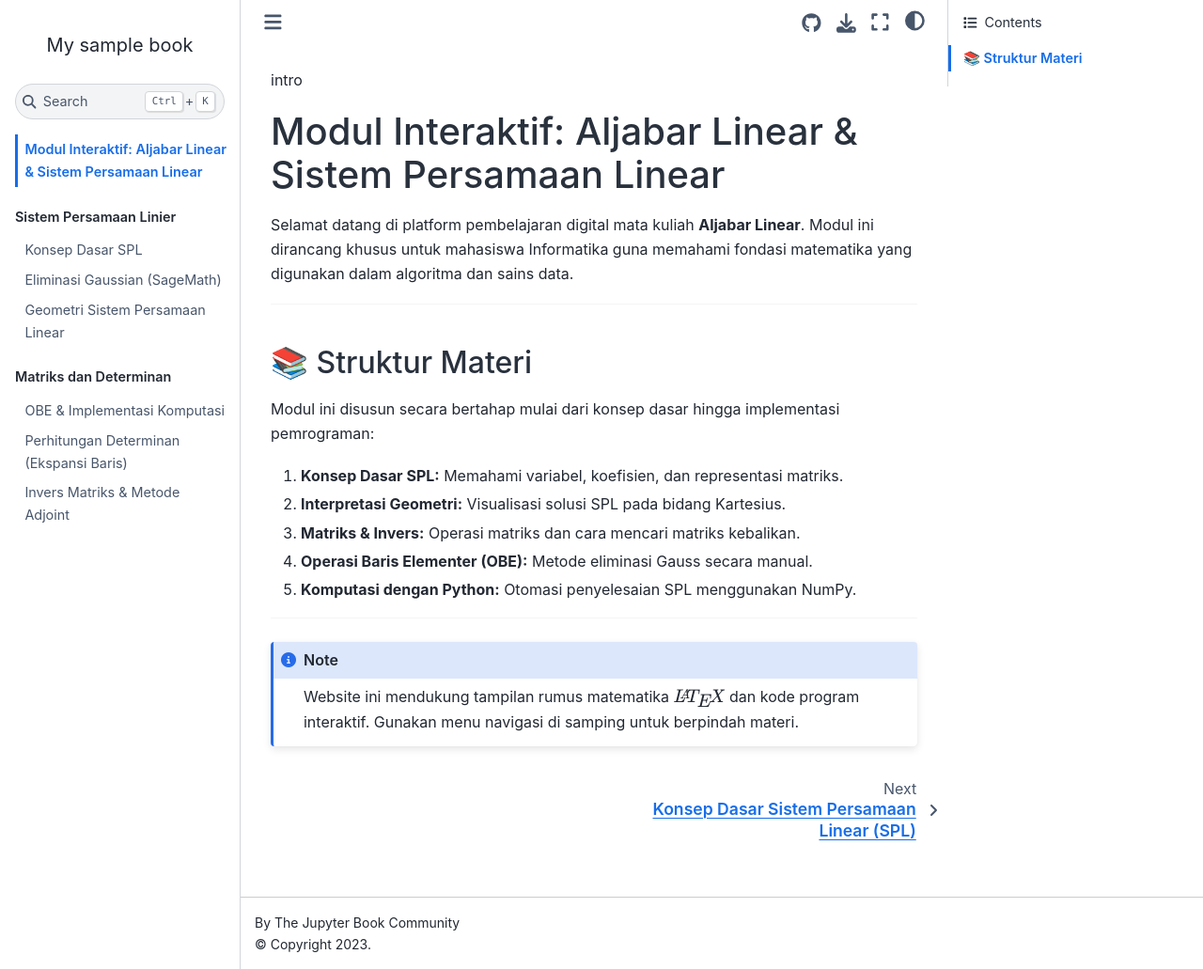
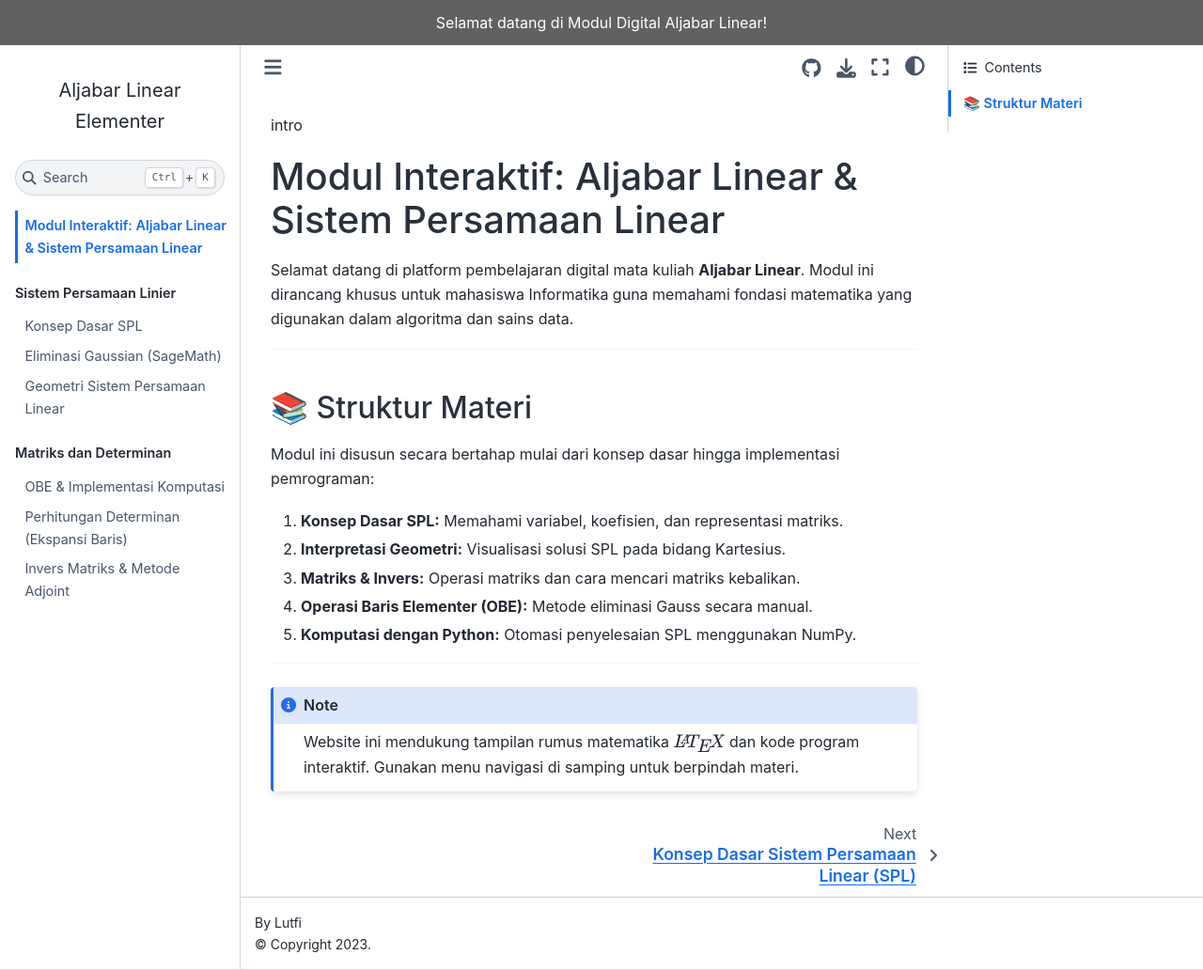
Before and after one commit to Lutttfi/KAL, a Jupyter Book: the page built from intro.md, in a window 1280 px wide and 1032 px high. Shown: the whole window at 94% size. Built offline with Jupyter Book 1.0.4 settings and Sphinx 7.4.7 and the Sphinx Book theme 1.1.4, drawn with Linux system fonts in a browser that asks for light colours; part of the change alters nothing that is shown.

Commit message:
tambah materi matriks transformasi dan update config

```diff
--- a/_config.yml
+++ b/_config.yml
@@ -1,33 +1,35 @@
 # Book settings
 # Learn more at https://jupyterbook.org/customize/config.html
 
-title: My sample book
-author: The Jupyter Book Community
-logo: images/logo.jpg
+title: Aljabar Linear Elementer  # Judul di sidebar
+author: Lutfi                   # Nama kamu sebagai penulis
+logo: images/logo.png           # Pastikan file ada di folder images
 
-# Force re-execution of notebooks on each build.
-# See https://jupyterbook.org/content/execute.html
+# Pengaturan Eksekusi Notebook
 execute:
-  execute_notebooks: force
+  execute_notebooks: cache      # Menggunakan cache agar proses build lebih cepat
 
-# Define the name of the latex output file for PDF builds
+# Pengaturan PDF (Opsional)
 latex:
   latex_documents:
-    targetname: book.tex
+    targetname: buku_kal.tex
 
-# Add a bibtex file so that we can create citations
+# File Referensi/Sitasi
 bibtex_bibfiles:
   - references.bib
 
-# Information about where the book exists on the web
+# Informasi Repository GitHub
 repository:
-  url: https://github.com/executablebooks/jupyter-book  # Online location of your book
-  path_to_book: docs  # Optional path to your book, relative to the repository root
-  branch: master  # Which branch of the repository should be used when creating links (optional)
+  url: https://github.com/Lutttfi/kal  # Link repo kamu
+  path_to_book: .                      # Titik karena file ada di root folder
+  branch: main                         # Sudah disesuaikan ke 'main'
 
-# Add GitHub buttons to your book
-# See https://jupyterbook.org/customize/config.html#add-a-link-to-your-repository
+# Pengaturan Tampilan HTML (Estetika)
 html:
-  use_issues_button: true
-  use_repository_button: true
-  favicon: images/favicon.ico
+  favicon: images/favicon.png          # Ikon di tab browser
+  use_issues_button: true              # Tombol lapor error
+  use_repository_button: true          # Tombol ke repo GitHub
+  use_edit_page_button: false          # Matikan jika tidak ingin orang lain edit
+  home_page_in_toc: true               # Menampilkan 'Intro' di daftar isi
+  navbar_footer_text: "Dibuat dengan ❤️ oleh Lutfi" # Teks di bawah menu
+  announcement: "Selamat datang di Modul Digital Aljabar Linear!" # Pesan di atas web
--- a/_toc.yml
+++ b/_toc.yml
@@ -21,3 +21,8 @@ parts:
         title: "Perhitungan Determinan (Ekspansi Baris)"
       - file: matrix_invers
         title: "Invers Matriks & Metode Adjoint"
+
+  - caption: Transformasi Geometri
+    chapters:
+      - file: matriks_transformasi
+        title: "Matriks Transformasi & Visualisasi"
```
Also changed, not shown: matriks_transformasi.md (added), notebooks.ipynb.
